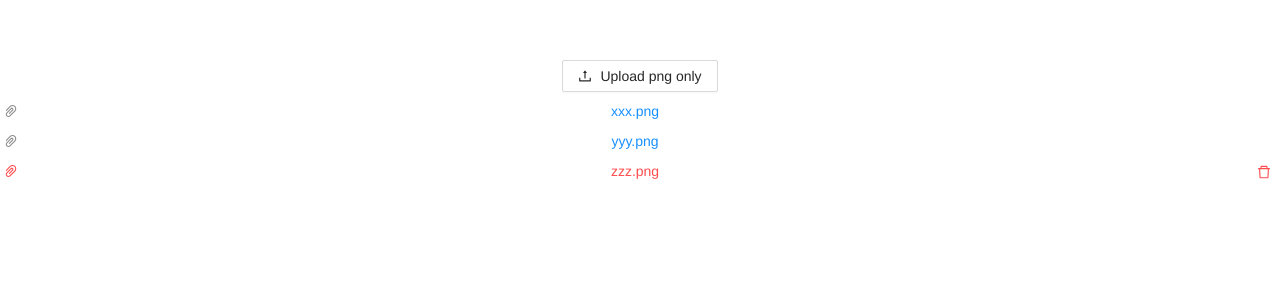
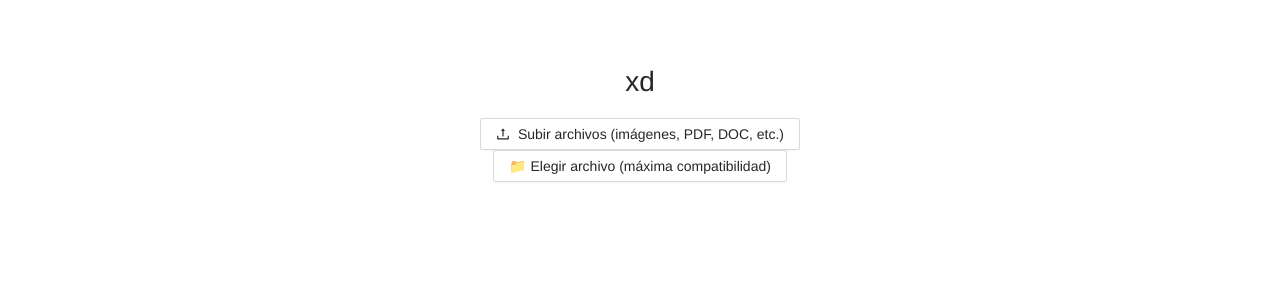
Before and after one commit to BryanRogel/upload-antd, a Vue app: page / in a window 1280 px wide. Shown: the top 300 px of the page. Built offline with nearby package versions, Linux system fonts and the light colour scheme.

Commit message:
Update HelloWorld.vue

```diff
--- a/src/components/HelloWorld.vue
+++ b/src/components/HelloWorld.vue
@@ -1,64 +1,99 @@
 <template>
+  <div>
+    <h1>xd</h1>
     <a-upload
       v-model:file-list="fileList"
       action="https://www.mocky.io/v2/5cc8019d300000980a055e76"
       :before-upload="beforeUpload"
       @change="handleChange"
+      :multiple="true"
+      :show-upload-list="true"
+      :accept="acceptedTypes"
     >
       <a-button>
-      <upload-outlined></upload-outlined>
-      Upload png only
+        <upload-outlined />
+        Subir archivos (imágenes, PDF, DOC, etc.)
       </a-button>
     </a-upload>
+
+    <!-- input "manual" para máxima compatibilidad (opcional extra) -->
+    <input
+      ref="rawInput"
+      type="file"
+      :accept="acceptedTypes"
+      multiple
+      style="display: none"
+      @change="handleManualFile"
+    />
+    <a-button class="mt-2" @click="triggerRawInput">
+      📁 Elegir archivo (máxima compatibilidad)
+    </a-button>
+  </div>
 </template>
+
 <script>
 import { UploadOutlined } from '@ant-design/icons-vue';
 import { defineComponent, ref } from 'vue';
 import { message, Upload } from 'ant-design-vue';
+
 export default defineComponent({
   components: {
     UploadOutlined,
   },
   setup() {
-    const fileList = ref([{
-      uid: '1',
-      name: 'xxx.png',
+    const fileList = ref([]);
+    const rawInput = ref(null);
+
+    const acceptedTypes = [
+      'image/png',
+      'image/jpeg',
+      'image/jpg',
+      'application/pdf',
+      'application/msword',
+      'application/vnd.openxmlformats-officedocument.wordprocessingml.document',
+      'text/plain',
+    ].join(',');
+
+    const handleChange = ({ file, fileList: newList }) => {
+       console.log('Archivo actual:', file);
+      console.log('Archivos cargados:', newList);
+      fileList.value = newList;
+    };
+
+    const beforeUpload = (file) => {
+      const isAccepted = acceptedTypes.includes(file.type);
+      if (!isAccepted) {
+        message.error(`${file.name} no es un tipo de archivo permitido.`);
+      }
+      return isAccepted || Upload.LIST_IGNORE;
+    };
+
+    const triggerRawInput = () => {
+      rawInput.value?.click();
+    };
+
+    const handleManualFile = (event) => {
+      const files = Array.from(event.target.files);
+      files.forEach((file, index) => {
+        console.log('Archivo seleccionado manualmente:', file);
+        // Podrías subir manualmente aquí o hacer lo que necesites con ellos
+        fileList.value.push({
+          uid: `${Date.now()}-${index}`,
+          name: file.name,
           status: 'done',
-      response: 'Server Error 500',
-      // custom error message to show
-      url: 'http://www.baidu.com/xxx.png',
-    }, {
-      uid: '2',
-      name: 'yyy.png',
-      status: 'done',
-      url: 'http://www.baidu.com/yyy.png',
-    }, {
-      uid: '3',
-      name: 'zzz.png',
-      status: 'error',
-      response: 'Server Error 500',
-      // custom error message to show
-      url: 'http://www.baidu.com/zzz.png',
-    }]);
-    const handleChange = ({
-      file,
-      fileList,
-    }) => {
-      if (file.status !== 'uploading') {
-        console.log(file, fileList);
-      }
+          url: URL.createObjectURL(file),
+        });
+      });
     };
-    const beforeUpload = file => {
-      const isPNG = file.type === 'image/png';
-      if (!isPNG) {
-        message.error(`${file.name} is not a png file`);
-      }
-      return isPNG || Upload.LIST_IGNORE;
-    };
+
     return {
       fileList,
       handleChange,
       beforeUpload,
+      acceptedTypes,
+      rawInput,
+      triggerRawInput,
+      handleManualFile,
     };
   },
 });
```
Lines whose indentation alone changed are shown as unchanged.
